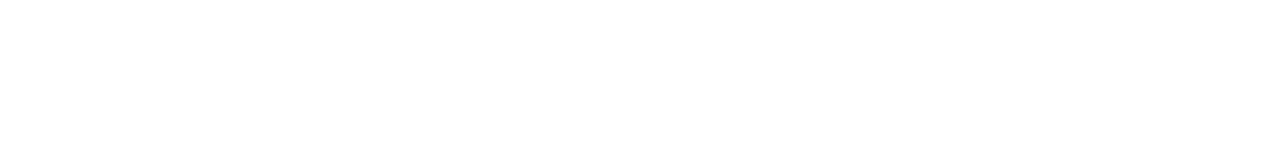
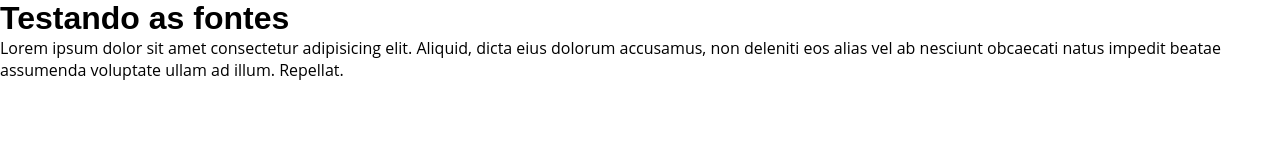
Before and after one commit to MarcusViniciusAbdalla/landingpage, a plain HTML site: page index.html in a window 1280 px wide. Drawn offline with Linux system fonts and the light colour scheme.

Commit message:
Update index.html

```diff
--- a/index.html
+++ b/index.html
@@ -8,6 +8,8 @@
   <title>Landing Page</title>
 </head>
 <body>
+  <h1>Testando as fontes</h1>
+  <p>Lorem ipsum dolor sit amet consectetur adipisicing elit. Aliquid, dicta eius dolorum accusamus, non deleniti eos alias vel ab nesciunt obcaecati natus impedit beatae assumenda voluptate ullam ad illum. Repellat.</p>
 
 </body>
 </html>
```
